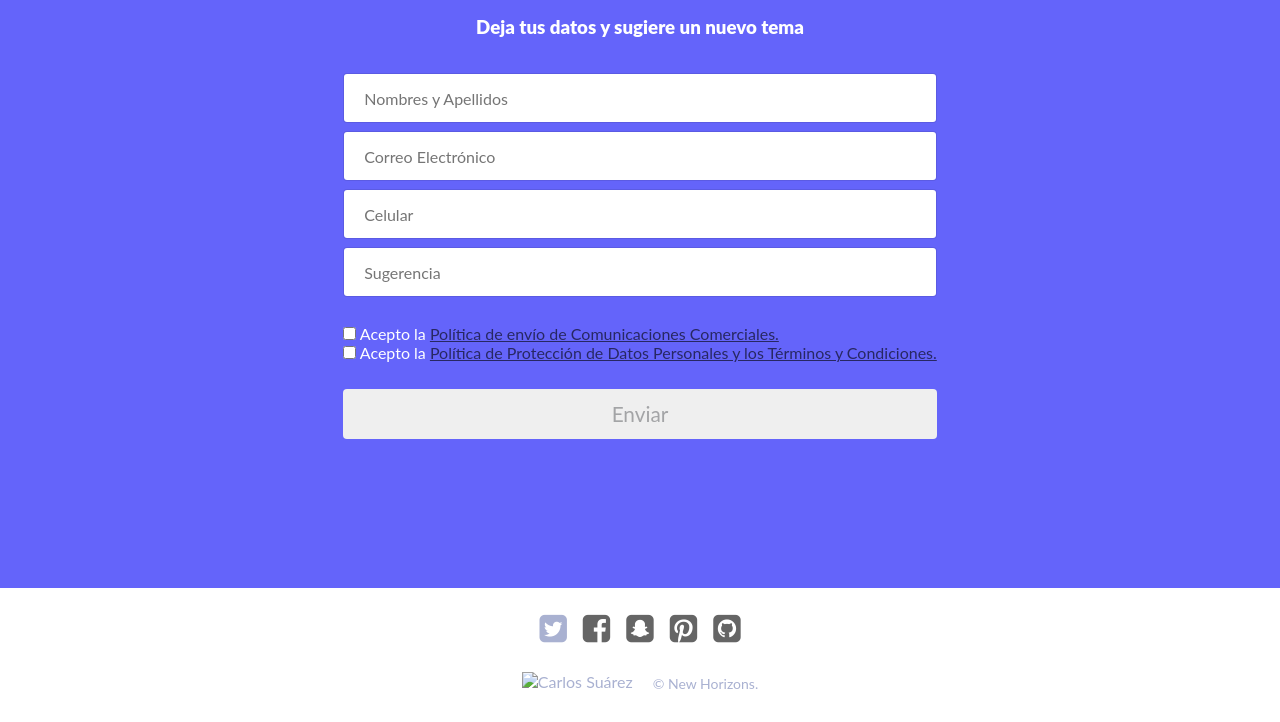
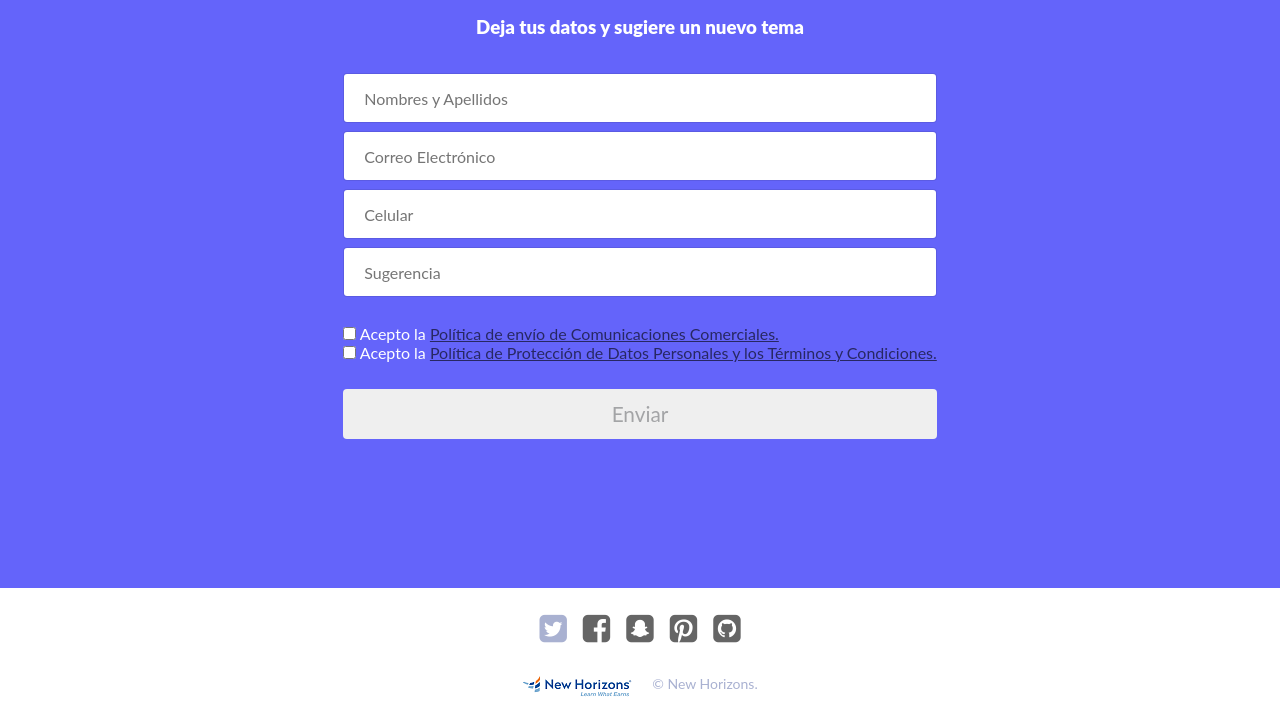
Before and after one commit to cdsuarezs/web-orologia-japonesa, a plain HTML site: page index.html in a window 1280 px wide. Shown: the part 4882-5604 px from the top of the page. Drawn offline with Linux system fonts and the light colour scheme.

Commit message:
commit 4

```diff
--- a/index.html
+++ b/index.html
@@ -180,7 +180,7 @@
     </ul>
     <div class="copy-right">
       <div class="logo">
-        <img src=".images/logo-new-horizons.png" alt="Carlos Suárez" title="Carlos Suárez" />
+        <img src="images/logo-new-horizons.png" alt="Carlos Suárez" title="Carlos Suárez" />
       </div>
       <p class="copy-right-text">
         © New Horizons.
```
